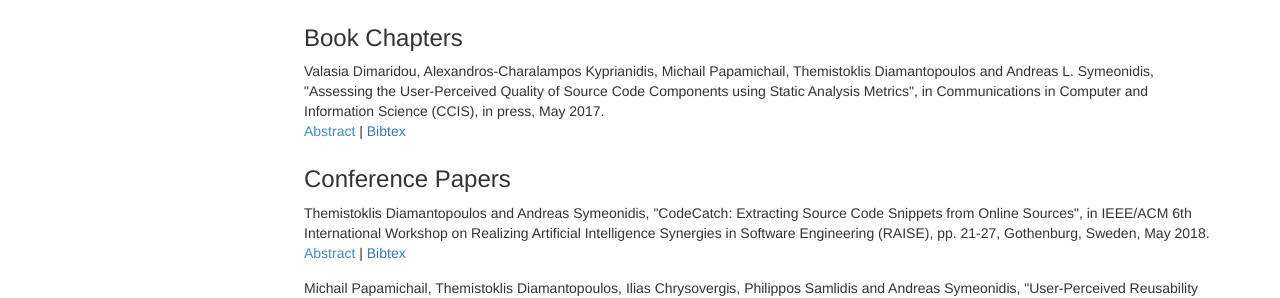
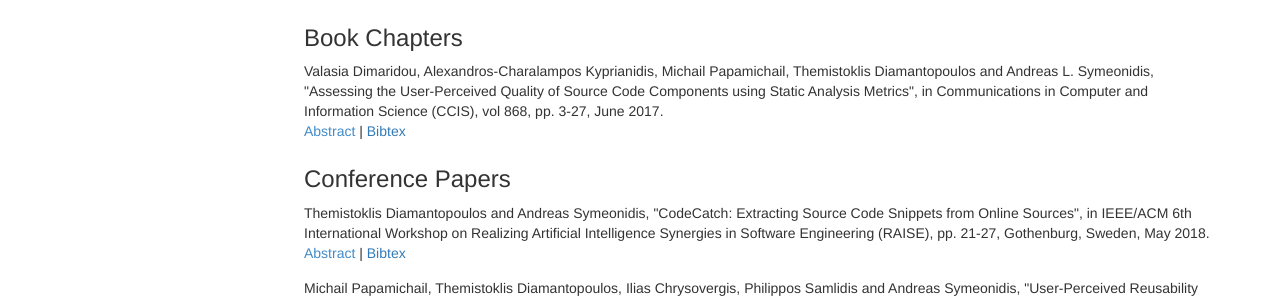
Before and after one commit to thdiaman/phdthesis, a Jekyll site: the page built from _posts/2017-11-20-publications.md, in a window 1280 px wide. Shown: the part 570-868 px from the top of the page. Built offline with Jekyll 4.4.1, drawn with Linux system fonts in a browser that asks for light colours.

Commit message:
Update publications

```diff
--- a/_includes/publication.html
+++ b/_includes/publication.html
@@ -4,7 +4,7 @@
     {% if pub.state %}
       {{ pub.state }}{% if pub.state contains 'under' %}.{% else %},{% endif %}
     {% else %}
-      vol {{ pub.volume }}, no {{ pub.number}}, pp. {{ pub.pages }},
+      vol {{ pub.volume }}, {% if pub.number %}no {{ pub.number}}, {% endif %}pp. {{ pub.pages }},
     {% endif %}
     {% if pub.state contains 'under' %}{% else %}{{ pub.date | date: "%B %Y" }}.{% endif %}
   {% elsif pub.type == "bookchapter" %}
@@ -12,7 +12,7 @@
     {% if pub.state %}
       {{ pub.state }},
     {% else %}
-      vol {{ pub.volume }}, no {{ pub.number}}, pp. {{ pub.pages }},
+      vol {{ pub.volume }}, {% if pub.number %}no {{ pub.number}}, {% endif %}pp. {{ pub.pages }},
     {% endif %}
     {{ pub.date | date: "%B %Y" }}.
   {% elsif pub.type == "conference" %}
--- a/_ref/CCIS2018.bib
+++ b/_ref/CCIS2018.bib
@@ -2,7 +2,8 @@
   author = {Valasia Dimaridou and Alexandros-Charalampos Kyprianidis and Michail Papamichail and Themistoklis Diamantopoulos and Andreas Symeonidis},
   title = {Assessing the User-Perceived Quality of Source Code Components using Static Analysis Metrics},
   booktitle = {Communications in Computer and Information Science (CCIS)},
-  pages = {in press},
+  volume = {868},
+  pages = {3-27},
   year = {2018},
-  month = {05}
+  month = {06}
 }
--- a/_ref/CCIS2018.markdown
+++ b/_ref/CCIS2018.markdown
@@ -1,11 +1,12 @@
 ---
 name: CCIS2018
-date: 2017-05-30
+date: 2017-06-08
 type: bookchapter
 authors: Valasia Dimaridou, Alexandros-Charalampos Kyprianidis, Michail Papamichail, Themistoklis Diamantopoulos and Andreas L. Symeonidis
 title: 'Assessing the User-Perceived Quality of Source Code Components using Static Analysis Metrics'
 book: Communications in Computer and Information Science (CCIS)
-state: in press
+volume: 868
+pages: 3-27
 bibtex: CCIS2018.bib
 ---
 
```
